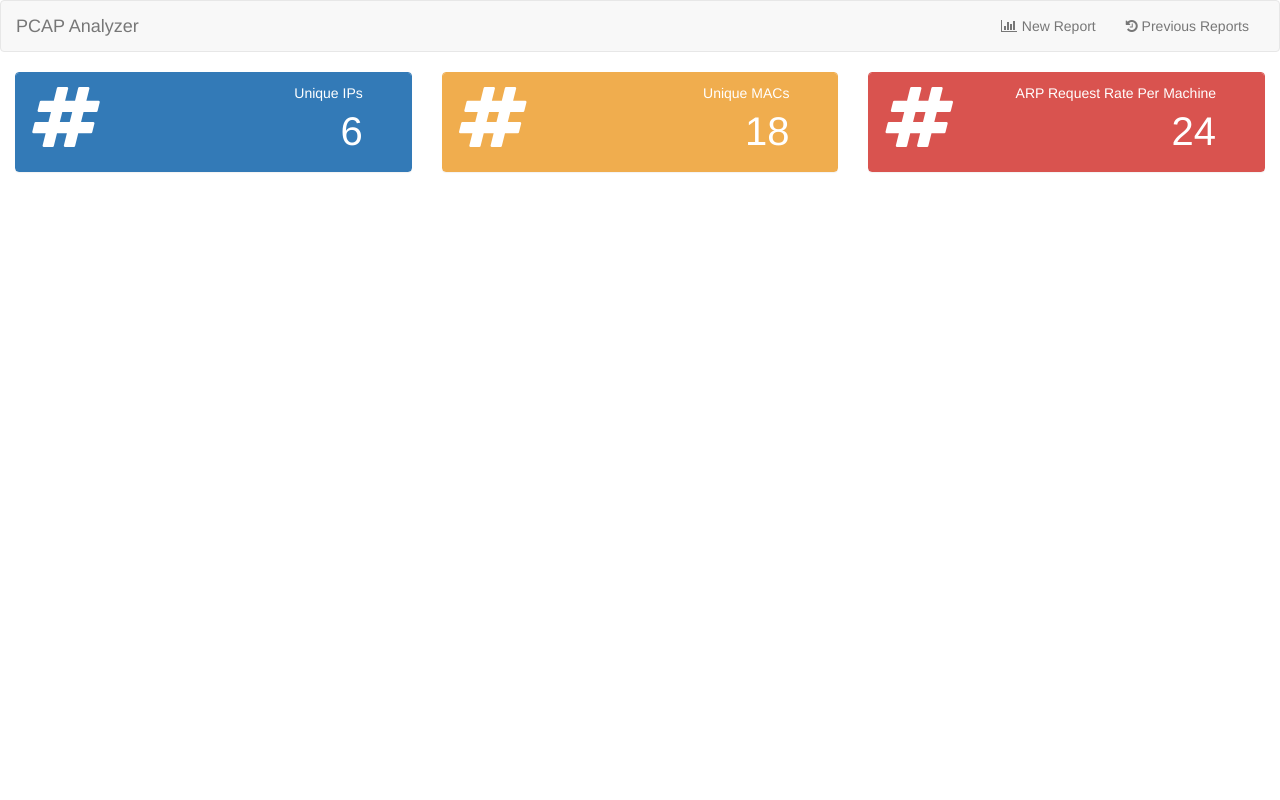
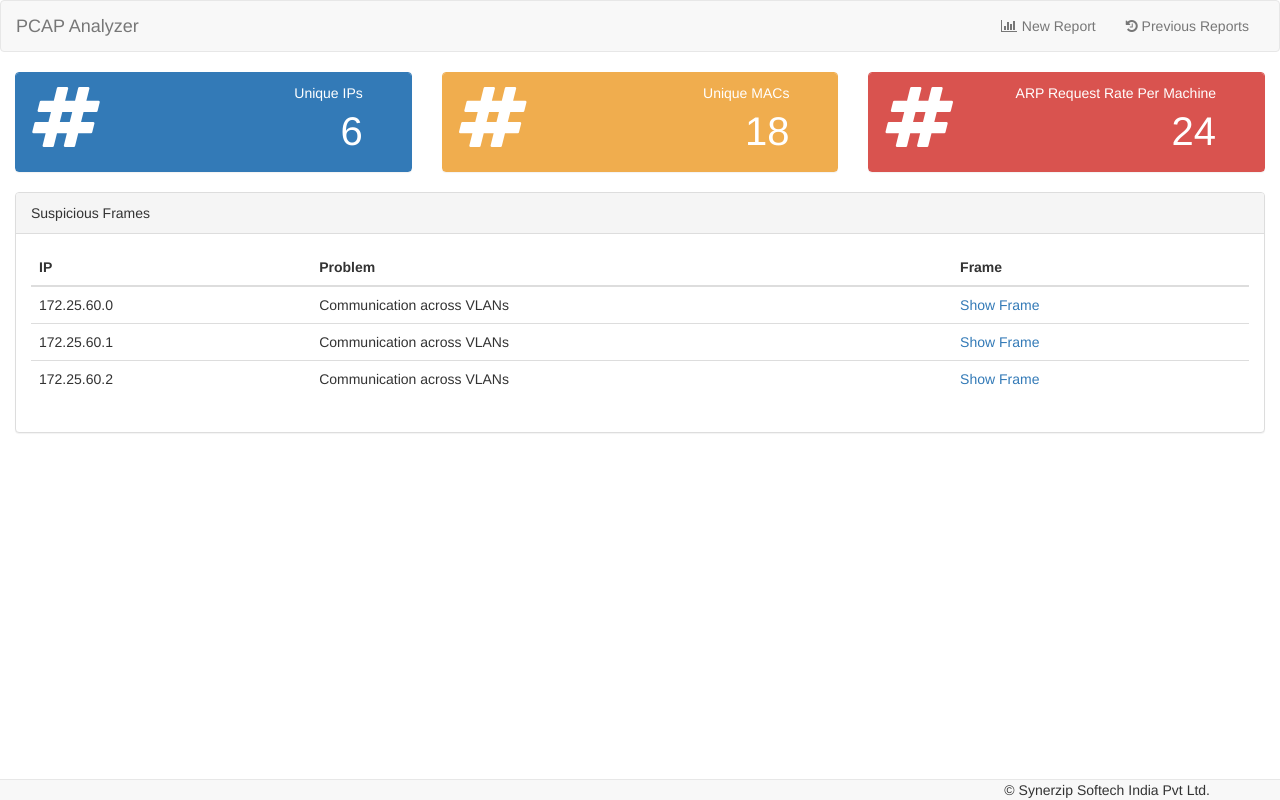
Before and after one commit to ajitkul/pcapAnalyzer, a website: page src/index.html at #/previousreports in a window 1280 px wide. Both pictures are taken after a click on the link "PCAP Analyzer". Drawn offline with Linux system fonts and the light colour scheme.

Commit message:
Added table and footer

```diff
--- a/src/bin/js/pcapAnalyzer.js
+++ b/src/bin/js/pcapAnalyzer.js
@@ -33,6 +33,14 @@ app.directive('header',function(){
 	}
 });
 
+app.directive('footer',function(){
+	return {
+		templateUrl:'templates/footer.html',
+		restrict: 'E',
+		replace: true,
+	}
+});
+
  app.directive('stats',function() {
     	return {
   		templateUrl:'templates/stats.html',
--- /dev/null
+++ b/src/templates/footer.html
@@ -0,0 +1,5 @@
+<nav class="navbar navbar-default navbar-fixed-bottom" style="min-height: 0px;">
+  <div class="container text-right">
+  		&#169; Synerzip Softech India Pvt Ltd.
+  </div>
+</nav>
--- a/src/templates/header.html
+++ b/src/templates/header.html
@@ -1,4 +1,4 @@
-<nav class="navbar navbar-default">
+<nav class="navbar navbar-default" style="min-height: 0px;">
   <div class="container-fluid">
     <!-- Brand and toggle get grouped for better mobile display -->
     <div class="navbar-header">
--- a/src/templates/main.html
+++ b/src/templates/main.html
@@ -1,6 +1,47 @@
 <header></header>
-
 
 <stats number="6" comments="Unique IPs" colour="primary" type="hashtag"></stats>
 <stats number="18" comments="Unique MACs" colour="yellow" type="hashtag"></stats>
 <stats number="24" comments="ARP Request Rate Per Machine" colour="red" type="hashtag"></stats>
+
+<div class= "row" style="margin-right: 0px; margin-left: 0px;">
+    <div class="col-lg-12">
+        <div class="panel panel-default">
+            <div class="panel-heading">
+                Suspicious Frames
+            </div>
+            <!-- /.panel-heading -->
+            <div class="panel-body">
+
+                    <table class="table table-hover">
+                        <thead>
+                            <tr>
+                                <th>IP</th>
+                                <th>Problem</th>
+                                <th>Frame</th>
+                            </tr>
+                        </thead>
+                        <tbody>
+                            <tr>
+                                <td>172.25.60.0</td>
+                                <td>Communication across VLANs</td>
+                               	<td><a href="">Show Frame</a></td>
+                            </tr>
+                            <tr>
+                                <td>172.25.60.1</td>
+                                <td>Communication across VLANs</td>
+                                <td><a href="">Show Frame</a></td>
+                            </tr>
+                            <tr>
+                                <td>172.25.60.2</td>
+                                <td>Communication across VLANs</td>
+                                <td><a href="">Show Frame</a></td>
+                            </tr>
+                        </tbody>
+                    </table>
+            </div>
+            <!-- /.panel-body -->
+        </div>
+        <!-- /.panel -->
+    </div>
+<footer></footer>
```
Also changed, not shown: src/index.html (+1 -1 lines), src/js/main.js (+8 -0 lines), src/css/styles.scss (line endings or trailing spaces).
